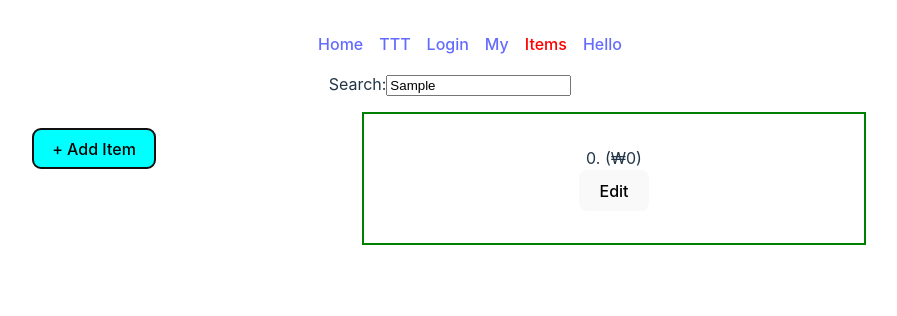
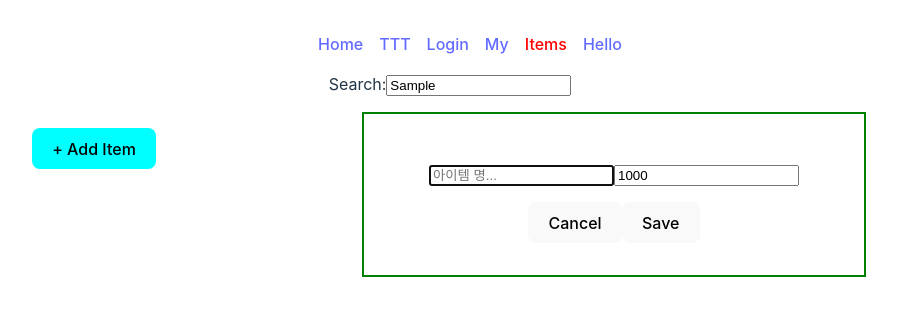
Before and after one commit to indiflex/fullstack5, a React (Vite) app in the folder react/rbvite/: page /items in a window 1280 px wide. Both pictures are taken after typing "Sample" into the empty fields and a click on the button "+ Add Item". Shown: the top 316 px of the page, without its empty margins (190-1087 px from the left). Built offline with nearby package versions, Linux system fonts and the light colour scheme.

Commit message:
react router

```diff
--- a/react/rbvite/src/components/Item.tsx
+++ b/react/rbvite/src/components/Item.tsx
@@ -1,5 +1,5 @@
 import { useEffect, useReducer, useRef } from 'react';
-import { useOutletContext } from 'react-router-dom';
+import { useOutletContext, useSearchParams } from 'react-router-dom';
 // import { useSession } from '../hooks/session-context';
 
 export const Item = () => {
@@ -20,6 +20,11 @@ export const Item = () => {
     false
   );
 
+  const [, setSearchParams] = useSearchParams({
+    searchStr: '',
+    itemId: '',
+  });
+
   const nameRef = useRef<HTMLInputElement>(null);
   const priceRef = useRef<HTMLInputElement>(null);
 
@@ -39,6 +44,9 @@ export const Item = () => {
           nameRef.current.value,
           +priceRef.current.value
         );
+
+        // setSearchParams({ itemId: String(itemId) });
+        setSearchParams({ searchStr: nameRef.current.value });
       }
 
     toggleEditing();
@@ -48,8 +56,13 @@ export const Item = () => {
     if (nameRef.current && priceRef.current) {
       nameRef.current.value = item.name;
       priceRef.current.value = String(item.price);
+      nameRef.current.select();
     }
   }, [item, isEditing]);
+
+  useEffect(() => {
+    if (item?.id === 0) toggleEditing();
+  }, [item?.id]);
 
   return (
     <>
@@ -57,8 +70,8 @@ export const Item = () => {
 
       {isEditing ? (
         <form style={{ margin: '1rem' }}>
-          <input type='text' ref={nameRef} />
-          <input type='text' ref={priceRef} />
+          <input type='text' ref={nameRef} placeholder='아이템 명...' />
+          <input type='text' ref={priceRef} placeholder='가격...' />
         </form>
       ) : (
         <div>
--- a/react/rbvite/src/components/ItemLayout.tsx
+++ b/react/rbvite/src/components/ItemLayout.tsx
@@ -17,19 +17,27 @@ export const ItemLayout = () => {
   // const [searchStr, setSearchStr] = useState('');
   const [searchParams, setSearchParams] = useSearchParams({
     searchStr: '',
+    itemId: '',
   });
   // console.log('🚀  searchParams:', searchParams);
   const searchStr = searchParams.get('searchStr') || '';
+  const itemId = searchParams.get('itemId') || '';
 
   useEffect(() => {
     if (searchStr)
-      setItems(cart.filter((item) => item.name.includes(searchStr)));
-    else setItems(cart);
+      setItems(
+        cart
+          .filter((item) => item.name.includes(searchStr))
+          .sort((a, b) => b.id - a.id)
+      );
+    else setItems(cart.sort((a, b) => b.id - a.id));
   }, [cart, searchStr]);
 
   useEffect(() => {
-    setCurrItem(items[0]);
-  }, [items]);
+    if (itemId)
+      setCurrItem(cart.find((item) => item.id === Number(itemId)) || null);
+    else setCurrItem(items[0]);
+  }, [cart, items, itemId]);
 
   return (
     <>
@@ -37,7 +45,9 @@ export const ItemLayout = () => {
       <input
         type='text'
         value={searchParams.get('searchStr') || ''}
-        onChange={(e) => setSearchParams({ searchStr: e.currentTarget.value })}
+        onChange={(e) =>
+          setSearchParams({ searchStr: e.currentTarget.value, itemId })
+        }
       />
       {/* <div style={{ display: 'flex', justifyContent: 'space-around' }}> */}
       <div
@@ -57,7 +67,12 @@ export const ItemLayout = () => {
                 className={clsx({ active: item.id === currItem?.id })}
               >
                 <small>{item.id}</small>
-                <button onClick={() => setCurrItem(item)}>
+                <button
+                  onClick={() => {
+                    setCurrItem(item);
+                    setSearchParams({ searchStr, itemId: String(item.id) });
+                  }}
+                >
                   <strong>{item.name}</strong>
                 </button>
                 <small>({item.price.toLocaleString()}원)</small>
@@ -66,7 +81,10 @@ export const ItemLayout = () => {
             ))}
           </ul>
           <button
-            onClick={() => setCurrItem({ id: 0, name: '', price: 0 })}
+            onClick={() => {
+              setCurrItem({ id: 0, name: '', price: 1000 });
+              setSearchParams({ searchStr });
+            }}
             style={{ backgroundColor: 'aqua' }}
           >
             + Add Item
--- a/react/rbvite/src/hooks/session-context.tsx
+++ b/react/rbvite/src/hooks/session-context.tsx
@@ -25,7 +25,7 @@ const SessionContext = createContext<SessionContextProp>({
   session: DEFAULT_SESSION,
   login: () => {},
   logout: () => {},
-  saveCartItem: () => {},
+  saveCartItem: () => 0,
   removeCartItem: () => {},
 });
 
@@ -138,6 +138,7 @@ export const SessionContextProvider = ({ children }: PropsWithChildren) => {
       //   cart: [...cart],
       // });
       dispatch({ type: ActionType.SAVE_ITEM, payload: cart });
+      return id;
     },
     [session]
   );
--- a/react/rbvite/types/index.d.ts
+++ b/react/rbvite/types/index.d.ts
@@ -6,7 +6,7 @@ type Session = {
 type Cart = { id: number; name: string; price: number };
 type LoginUser = { id: number; name: string };
 
-type SaveCartItem = (id: number, name: string, price: number) => void;
+type SaveCartItem = (id: number, name: string, price: number) => number;
 type RemoveCartItem = (id: number) => void;
 
 type NumberVoidFn = (id: number) => void;
```
